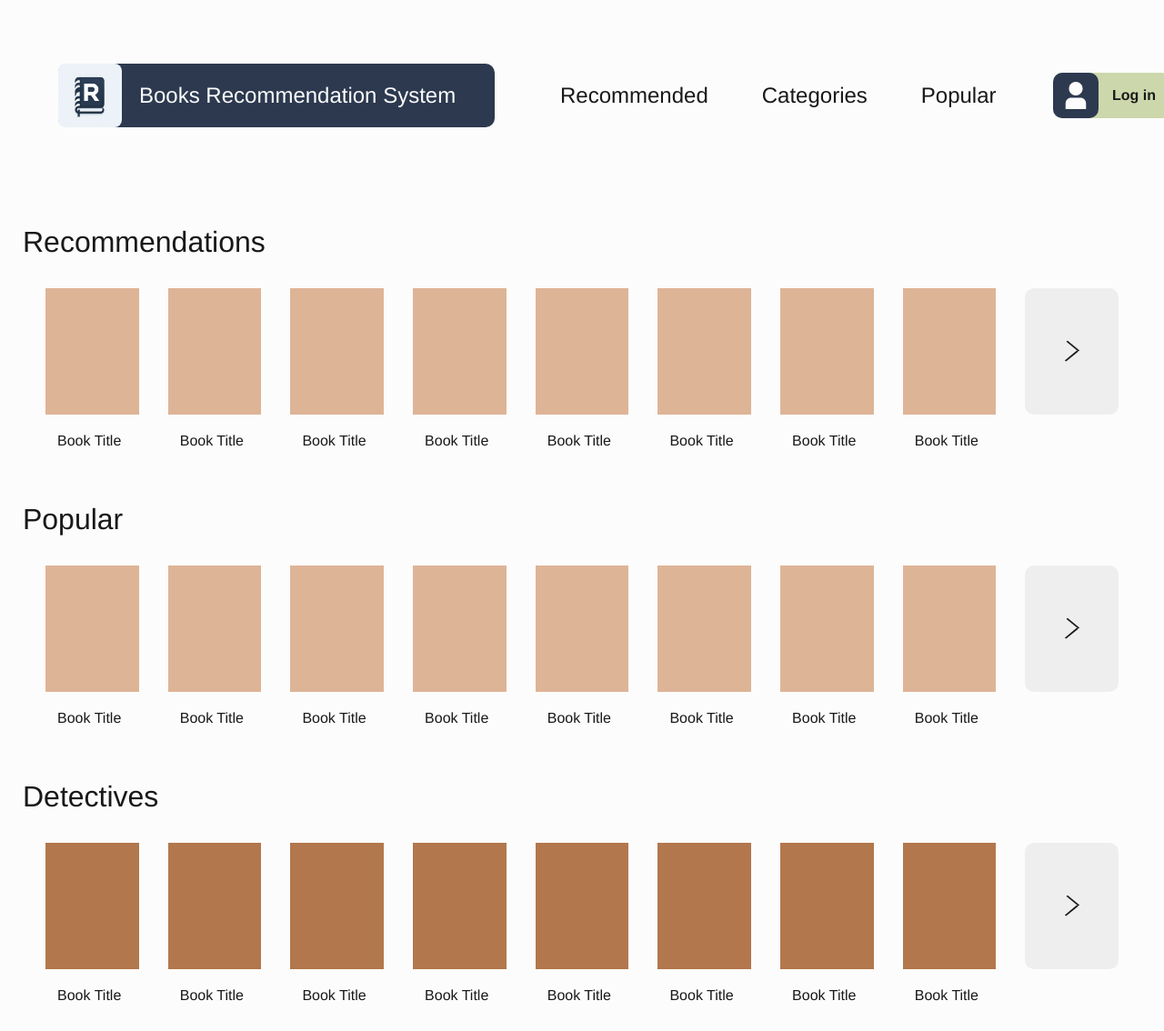
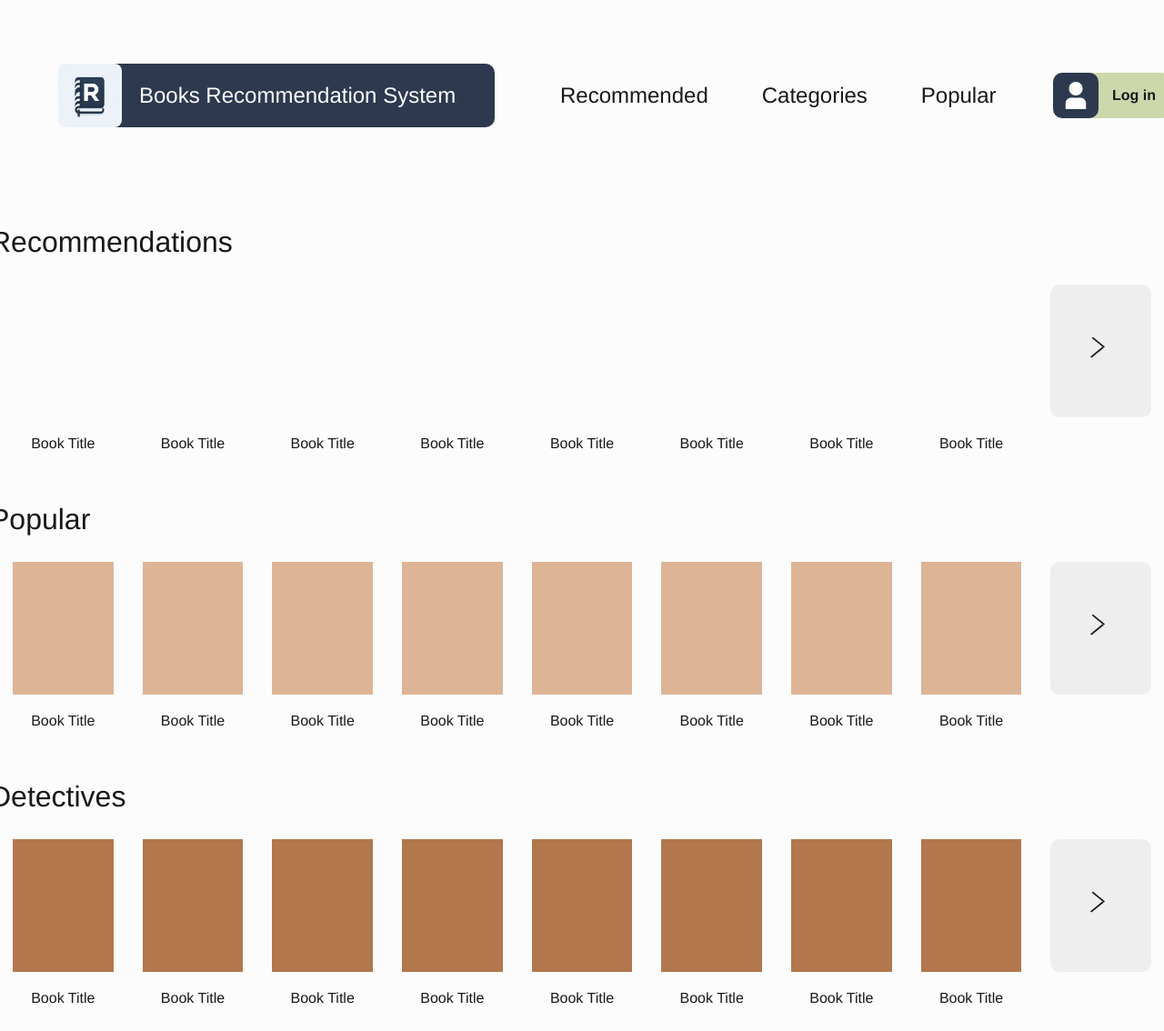
Before and after one commit to justProductAnalyst/Books-Recommendation-System, a Django app: template webApp/BRS/main/templates/main/main.html in a window 1280 px wide. Shown: the whole page at 91% size. Run offline with Django 3.2, Linux system fonts and the light colour scheme; the template is opened without the code that fills it, so the values that code supplies are empty.

Commit message:
Fix pictures, adjust layout

```diff
--- a/webApp/BRS/main/static/main/css/main.css
+++ b/webApp/BRS/main/static/main/css/main.css
@@ -198,15 +198,14 @@
 
 .main-screen-logged .rectangle {
     position: relative;
-    width: 6.41781rem;
-    height: 8.6875rem;
-    flex-shrink: 0;
+    width: 6.91781rem;
+    height: 9.0875rem;    flex-shrink: 0;
     background-color: #deb496;
 }
 
 .main-screen-logged .text-wrapper-4 {
     position: relative;
-    width: 4.78188rem;
+/*    width: 4.78188rem;*/
     font-family: "Inter-Regular", Helvetica;
     font-weight: 400;
     color: #191919;
@@ -231,9 +230,8 @@
     position: relative;
     background-color: #eeeeee;
     border-radius: 10px;
-    width: 6.41781rem;
-    height: 8.6875rem;
-    flex-shrink: 0;
+    width: 6.91781rem;
+    height: 9.0875rem;    flex-shrink: 0;
 }
 
 .main-screen-logged .overlap-group-wrapper {
@@ -272,7 +270,7 @@
     letter-spacing: 0;
     line-height: normal;
     position: relative;
-    width: 4.78188rem;
+/*    width: 4.78188rem;*/
     font-family: "Inter-Regular", Helvetica;
     font-weight: 400;
     color: #fcfcfc;
@@ -283,7 +281,19 @@
 .main-screen-logged .rectangle-2 {
     position: relative;
     background-color: #b2774c;
-    width: 6.41781rem;
-    height: 8.6875rem;
-    flex-shrink: 0;
+    width: 6.91781rem;
+    height: 9.0875rem;    flex-shrink: 0;
 }
+
+.main-screen-logged .rectangle-3 {
+    position: relative;
+    background-color: #FCFCFC;
+    width: 6.91781rem;
+    height: 9.0875rem;    flex-shrink: 0;
+}
+
+.main-screen-logged .book-img {
+    position: relative;
+    width: 6.91781rem;
+    height: 9.0875rem;    flex-shrink: 0;
+}
--- a/webApp/BRS/main/templates/main/main.html
+++ b/webApp/BRS/main/templates/main/main.html
@@ -33,35 +33,35 @@
             <div class="text-wrapper-3">Recommendations</div>
             <div class="carousel">
                 <div class="book">
-                    <div class="rectangle"></div>
+                    <div class="rectangle-3"></div>
                     <div class="text-wrapper-4">Book Title</div>
                 </div>
                 <div class="book">
-                    <div class="rectangle"></div>
+                    <div class="rectangle-3"></div>
                     <div class="text-wrapper-4">Book Title</div>
                 </div>
                 <div class="book">
-                    <div class="rectangle"></div>
+                    <div class="rectangle-3"></div>
                     <div class="text-wrapper-4">Book Title</div>
                 </div>
                 <div class="book">
-                    <div class="rectangle"></div>
+                    <div class="rectangle-3"></div>
                     <div class="text-wrapper-4">Book Title</div>
                 </div>
                 <div class="book">
-                    <div class="rectangle"></div>
+                    <div class="rectangle-3"></div>
                     <div class="text-wrapper-4">Book Title</div>
                 </div>
                 <div class="book">
-                    <div class="rectangle"></div>
+                    <div class="rectangle-3"></div>
                     <div class="text-wrapper-4">Book Title</div>
                 </div>
                 <div class="book">
-                    <div class="rectangle"></div>
+                    <div class="rectangle-3"></div>
                     <div class="text-wrapper-4">Book Title</div>
                 </div>
                 <div class="book">
-                    <div class="rectangle"></div>
+                    <div class="rectangle-3"></div>
                     <div class="text-wrapper-4">Book Title</div>
                 </div>
                 <div class="frame">
@@ -182,11 +182,13 @@
             bookDiv.className = 'book';
 
             let rectangleDiv = document.createElement('div');
-            rectangleDiv.className = 'rectangle';
+            rectangleDiv.className = 'rectangle-3';
 
             let img = document.createElement('img');
-            // Assuming image_l contains the complete URL
-            img.src = book['image_l'].substring(1); // Adjust based on actual format
+            img.className = 'book-img'
+            img.src = decodeURIComponent(book['image_l'].substring(1)).replace('http:/', 'http://');
+            console.log(decodeURIComponent(book['image_l'].substring(1)));
+            console.log(img.src);
             rectangleDiv.appendChild(img);
 
             let titleDiv = document.createElement('div');
@@ -198,6 +200,17 @@
 
             carousel.appendChild(bookDiv);
         });
+        carousel.innerHTML = carousel.innerHTML + '\
+        <div class="frame"> \
+            <div class="group-wrapper"> \
+            <div class="overlap-group-wrapper"> \
+            <div class="overlap-group-2"> \
+                <img class="line" src="{% static "main/assets/Line%201.svg" %}"/> <img class="line-2" src="{% static "main/assets/Line%202.svg" %}"/> \
+            </div> \
+            </div> \
+            </div> \
+            <div class="text-wrapper-5">1</div> \
+        </div>';
     }
 
     function getRecommendations(userId) {
```
